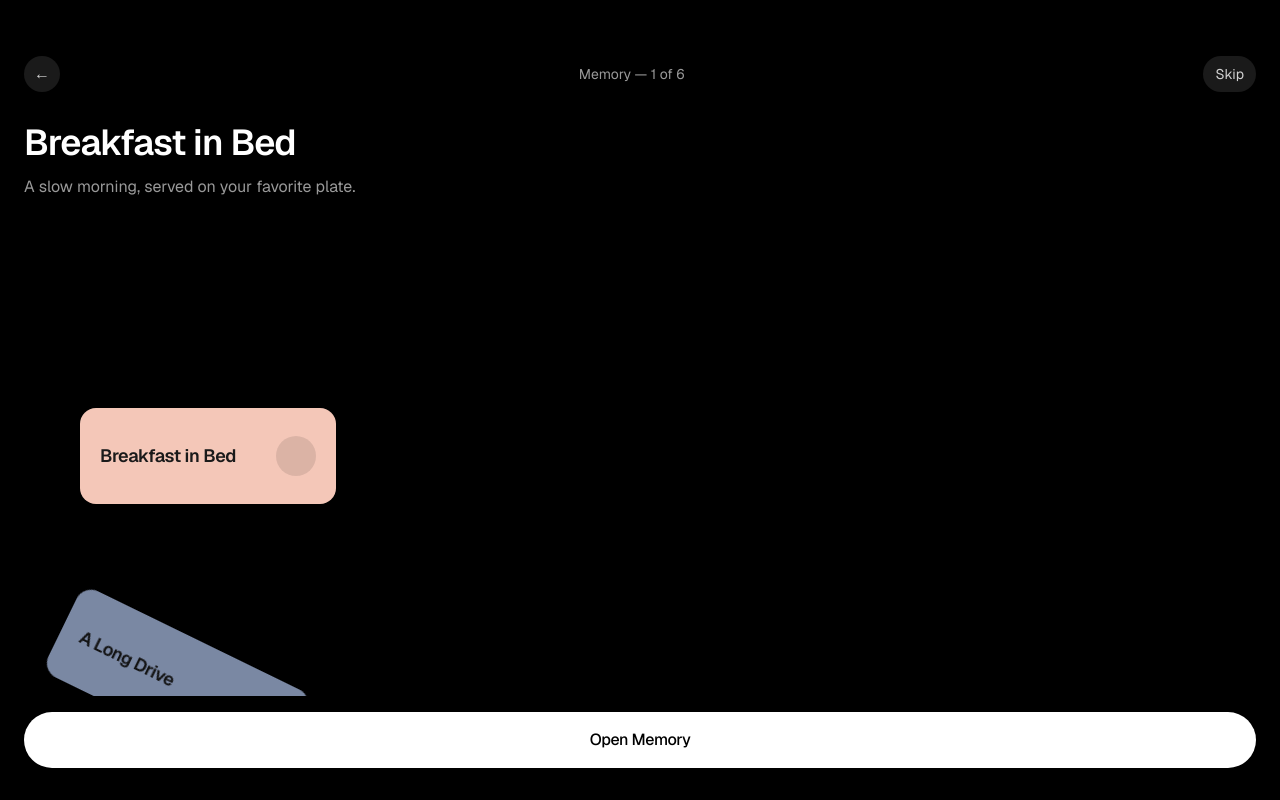
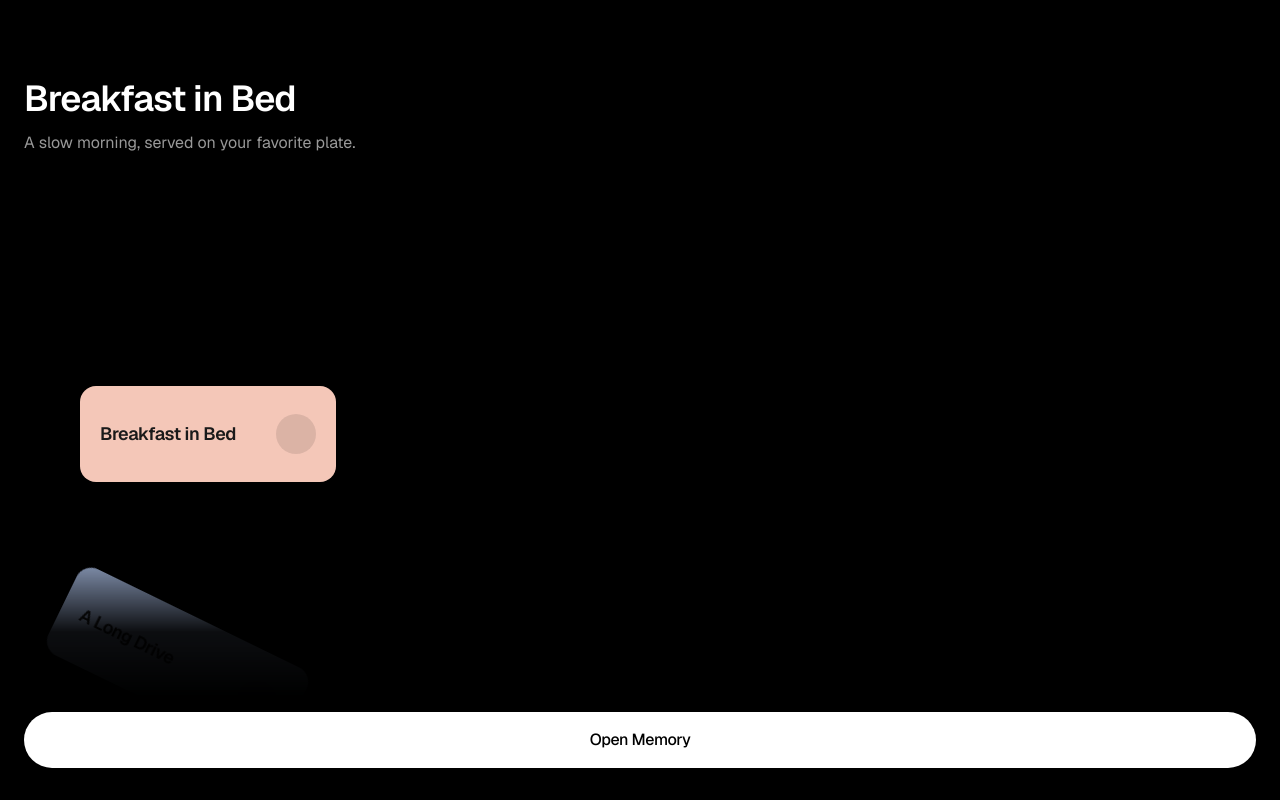
Before and after one commit to Jaysontian/mom-coupons, a Next.js app: page / in a window 1280 px wide. Built offline with nearby package versions, Linux system fonts and the light colour scheme.

Commit message:
Remove top bar, add tall fade masks above and below wheel

```diff
--- a/app/Wheel.tsx
+++ b/app/Wheel.tsx
@@ -62,19 +62,7 @@ export default function Wheel() {
 
   return (
     <div className="relative h-dvh w-full overflow-hidden bg-black text-white flex flex-col">
-      <header className="flex items-center justify-between px-6 pt-14 pb-2 z-30">
-        <button className="w-9 h-9 rounded-full bg-white/10 flex items-center justify-center text-white/80">
-          ←
-        </button>
-        <p className="text-sm text-white/60">
-          Memory — {active + 1} of {COUPONS.length}
-        </p>
-        <button className="px-3 h-9 rounded-full bg-white/10 text-white/80 text-sm">
-          Skip
-        </button>
-      </header>
-
-      <section className="px-6 pt-6 pb-4 z-30 relative">
+      <section className="px-6 pt-20 pb-4 z-30 relative">
         <h1
           key={`t-${current.id}`}
           className="text-4xl font-semibold tracking-tight leading-[1.05] animate-[fade_400ms_ease]"
@@ -113,8 +101,8 @@ export default function Wheel() {
           <div style={{ height: "100%" }} />
         </div>
 
-        <div className="pointer-events-none absolute inset-x-0 top-0 h-24 bg-gradient-to-b from-black to-transparent z-10" />
-        <div className="pointer-events-none absolute inset-x-0 bottom-0 h-24 bg-gradient-to-t from-black to-transparent z-10" />
+        <div className="pointer-events-none absolute inset-x-0 top-0 h-40 bg-gradient-to-b from-black via-black/90 to-transparent z-[200]" />
+        <div className="pointer-events-none absolute inset-x-0 bottom-0 h-32 bg-gradient-to-t from-black via-black/90 to-transparent z-[200]" />
       </div>
 
       <div className="px-6 pb-8 pt-4 z-30">
```
